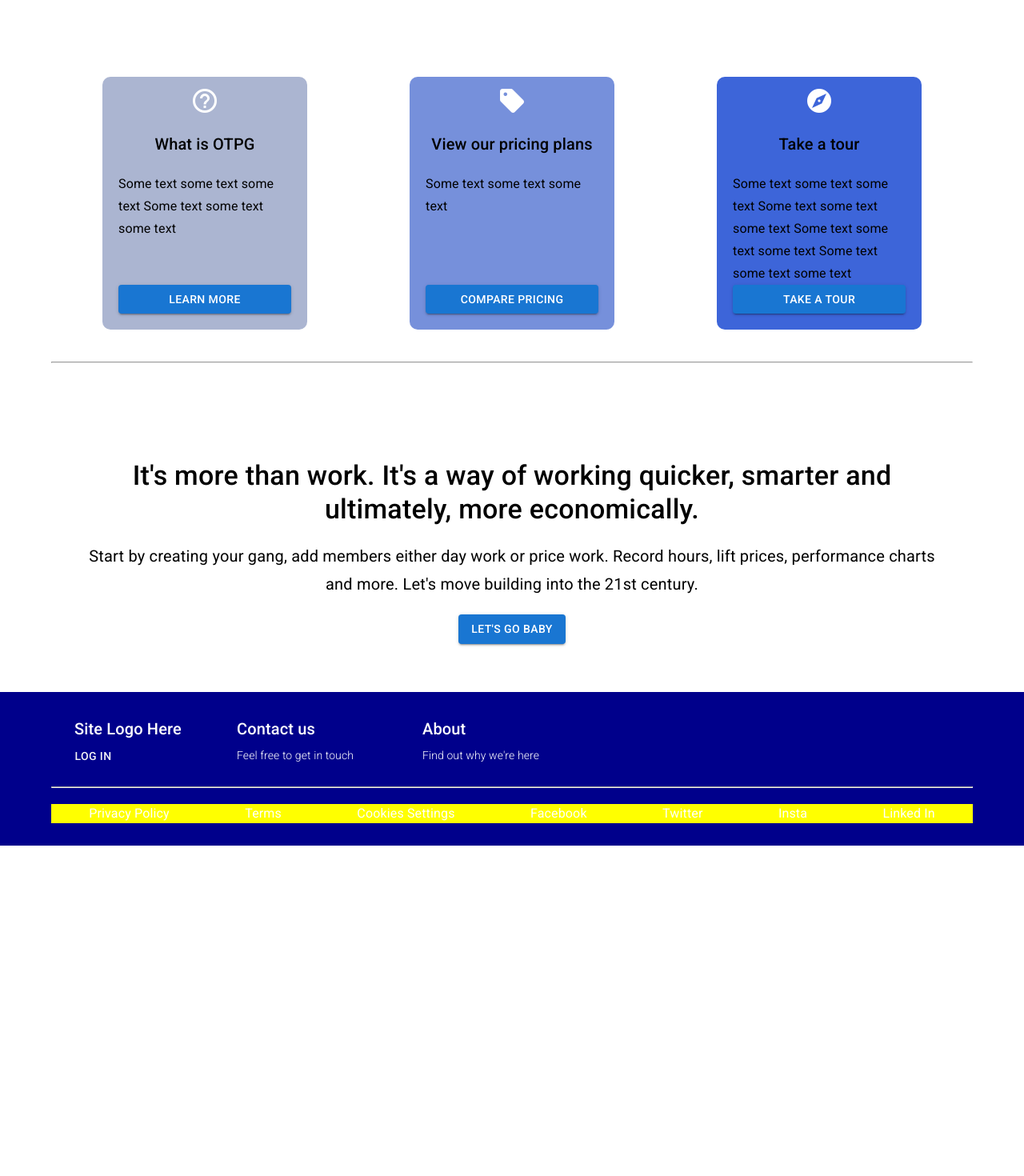
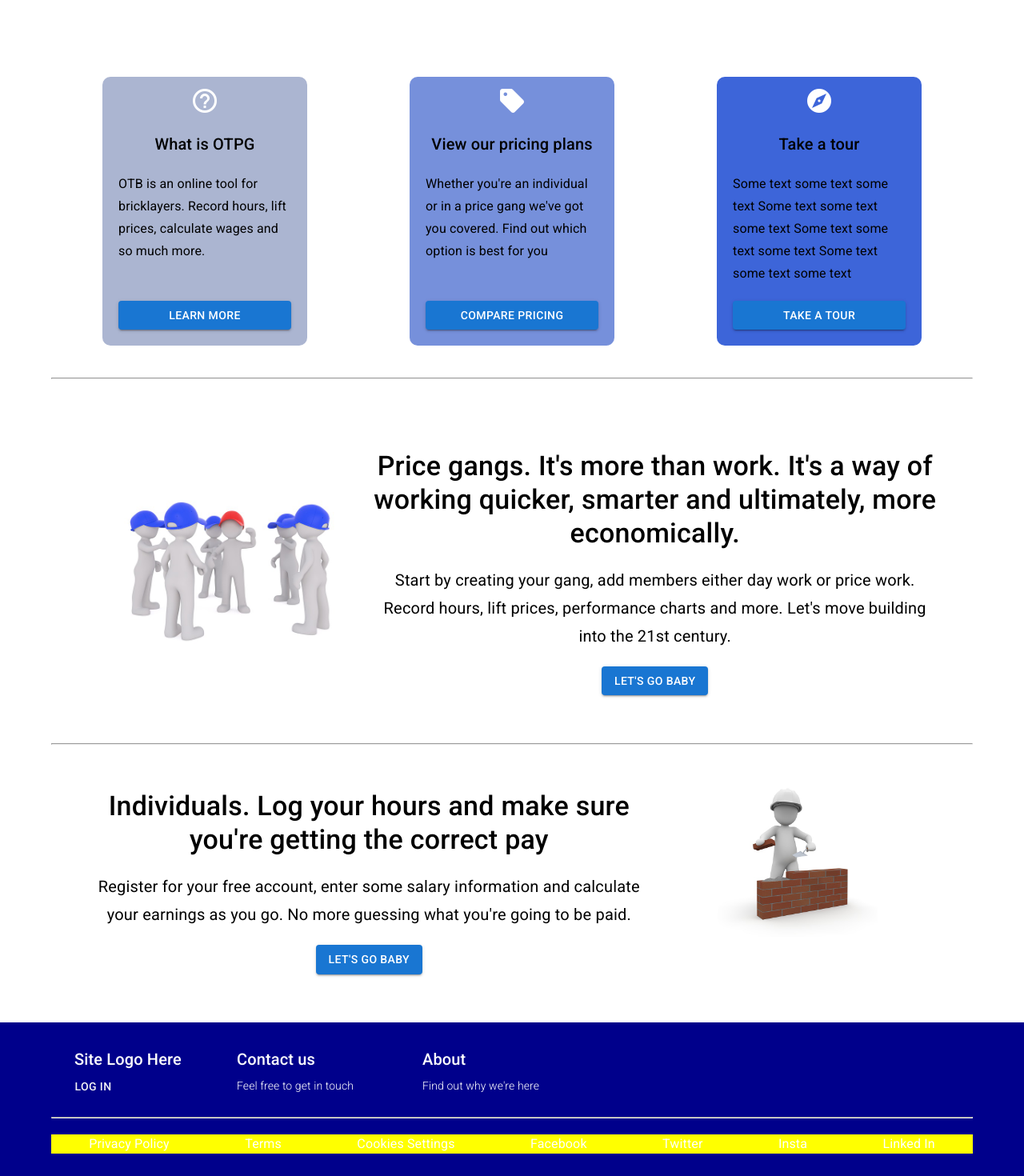
Before and after one commit to stalliardo/Trowel-Tech, a React (Create React App) app: page / in a window 1280 px wide. Shown: the part 496-1966 px from the top of the page at 80% size. Before the commit the page ends 1553 px from the top, so only its background shows below. Built offline with nearby package versions, Linux system fonts and the light colour scheme; no server answers.

Commit message:
Adding breakpoints to landingPage elements

```diff
--- a/src/components/landingPage/LandingPage.js
+++ b/src/components/landingPage/LandingPage.js
@@ -5,6 +5,8 @@ import CardActions from '@mui/material/CardActions';
 import CardContent from '@mui/material/CardContent';
 import Button from '@mui/material/Button';
 import image from '../../images/meeting.jpg'
+import gangImage from '../../images/gang.jpg'
+import individualImage from '../../images/individual.jpg'
 
 import React from 'react'
 import { useNavigate } from 'react-router-dom';
@@ -43,9 +45,9 @@ const LandingPage = () => {
   return (
     <div>
       <Container maxWidth="lg">
-        <Grid container sx={{ paddingX: { sm: "20px", md: "40px"}}}>
+        <Grid container sx={{ paddingX: { sm: "20px", md: "40px" }, flexDirection: {xs: "column-reverse", md: "row"} }}>
           <Grid item container md={8}>
-            <Typography variant='h3' fontWeight="500" textAlign="left" sx={{ paddingTop: "5rem" }}>Only Trades Price Gang helps modernize the way you work!</Typography>
+            <Typography variant='h3' fontWeight="500" sx={{ paddingTop: {md: "5rem", xs: "0"}, textAlign: {sm: "center", md: "left"} }}>Only Trades - Bricklayers helps modernize the way you work!</Typography>
             <Typography textAlign="left" variant="subtitle1" fontSize="22px" mt="20px">Collaborate, manage, and save precious time. Just because you work on site doesn't mean you can't utilize the power of todays technology.</Typography>
             <Button variant='contained' sx={{ mt: "20px" }} onClick={onGoToSignUp}>Sign up for free</Button>
           </Grid>
@@ -58,7 +60,7 @@ const LandingPage = () => {
           <PromptCard
             backgroundColor="#abb5d1"
             buttonText="Learn more"
-            text="Some text some text some text Some text some text some text"
+            text="OTB is an online tool for bricklayers. Record hours, lift prices, calculate wages and so much more."
             title="What is OTPG"
             icon="help_outlined"
             clickHandler={onLearnMoreClicked}
@@ -66,7 +68,7 @@ const LandingPage = () => {
           <PromptCard
             backgroundColor="#7690db"
             buttonText="Compare Pricing"
-            text="Some text some text some text"
+            text="Whether you're an individual or in a price gang we've got you covered. Find out which option is best for you"
             title="View our pricing plans"
             icon="sell_outlined"
             clickHandler={onPricingPlansClicked}
@@ -81,20 +83,70 @@ const LandingPage = () => {
           />
         </Grid>
         <hr style={{ margin: "40px 0" }} />
-        <Grid container sx={{ paddingX: { sm: "20px", md: "40px"}}} justifyContent="space-between">
-          <Typography variant='h4' fontWeight="500" textAlign="center" sx={{ paddingTop: "5rem" }}>It's more than work. It's a way of working quicker, smarter and ultimately, more economically.</Typography>
-          <Typography variant="subtitle1" fontSize="20px" mt="20px">Start by creating your gang, add members either day work or price work. Record hours, lift prices, performance charts and more. Let's move building into the 21st century.</Typography>
-          <Container>
-            <Button variant='contained' sx={{ mt: "20px" }} onClick={onGoToSignUp}>Let's go baby</Button>
-          </Container>
+
+
+
+
+
+
+        {/* Price gang container */}
+        <Grid container sx={{ paddingX: { sm: "20px", md: "40px" }, flexDirection: {xs: "column", md: "row"} }} justifyContent="space-between" alignItems="center">
+
+
+          <Grid item md={4}>
+            <img src={gangImage} height={300} width={300} alt="meeting.jpg" style={{ marginTop: "-40px" }} />
+          </Grid>
+
+          <Grid item md={8}>
+            <Typography variant='h4' fontWeight="500" textAlign="center" sx={{ paddingTop: "3rem" }}>Price gangs. It's more than work. It's a way of working quicker, smarter and ultimately, more economically.</Typography>
+            <Typography variant="subtitle1" fontSize="20px" mt="20px">Start by creating your gang, add members either day work or price work. Record hours, lift prices, performance charts and more. Let's move building into the 21st century.</Typography>
+            <Container>
+              <Button variant='contained' sx={{ mt: "20px" }} onClick={onGoToSignUp}>Let's go baby</Button>
+            </Container>
+          </Grid>
         </Grid>
+
+
+        <hr style={{ margin: "60px 0 40px" }} />
+
+        {/* individual container */}
+        <Grid container sx={{ paddingX: { sm: "20px", md: "40px" }, flexDirection: { xs: "column-reverse", md: "row"} }} justifyContent="space-between">
+
+
+
+
+          <Grid item md={8}>
+            <Typography variant='h4' fontWeight="500" textAlign="center" sx={{ paddingTop: "1rem" }}>Individuals. Log your hours and make sure you're getting the correct pay </Typography>
+            <Typography variant="subtitle1" fontSize="20px" mt="20px">Register for your free account, enter some salary information and calculate your earnings as you go. No more guessing what you're going to be paid.</Typography>
+            <Container>
+              <Button variant='contained' sx={{ mt: "20px" }} onClick={onGoToSignUp}>Let's go baby</Button>
+            </Container>
+          </Grid>
+
+
+          <Grid item md={4}>
+            <img src={individualImage} height={200} width={200} alt="meeting.jpg" style={{ marginTop: "0px" }} />
+          </Grid>
+        </Grid>
+
+
+
+
+
+
+
       </Container>
+
+
+
+
+      {/* Footer */}
       <Box component="div" sx={{ background: "darkblue", height: "12rem", width: "100%", mt: "60px" }}>
         <Container maxWidth="lg" sx={{ height: "inherit", pt: "30px" }}>
           <Grid container>
             <Grid item container sx={{ mr: "40px" }} xs={12} md={2} flexDirection="column">
               <Typography color="white" variant='h6'>Site Logo Here</Typography>
-              <Button sx={{color: "whitesmoke", width: "105px"}}>Log in</Button>
+              <Button sx={{ color: "whitesmoke", width: "105px" }}>Log in</Button>
             </Grid>
             <Grid item container sx={{ mr: "40px" }} xs={12} md={2}>
               <Typography color="white" variant='h6'>Contact us</Typography>
@@ -106,9 +158,14 @@ const LandingPage = () => {
             </Grid>
           </Grid>
 
+
+
+
+
+
           <hr style={{ margin: "20px 0" }} />
 
-          <Grid container justifyContent="space-around" sx={{backgroundColor: {xs: "red", xl: "green", md: "yellow"}}}>
+          <Grid container justifyContent="space-around" sx={{ backgroundColor: { xs: "red", xl: "green", md: "yellow" } }}>
             <Typography color="white">Privacy Policy</Typography>
             <Typography color="white">Terms</Typography>
             <Typography color="white">Cookies Settings</Typography>
--- a/src/components/landingPage/PromptCard.js
+++ b/src/components/landingPage/PromptCard.js
@@ -17,8 +17,8 @@ const PromptCard = (props) => {
         }}>
                 <Container><Icon fontSize='large' sx={{ color: "white" }}>{props.icon}</Icon></Container>
                 <Typography variant='h6' fontWeight="500" textAlign="center" sx={{ paddingTop: "1rem" }}>{props.title}</Typography>
-                <Typography textAlign="left" variant="subtitle1" fontSize="16px" mt="20px">{props.text}</Typography>
-                <Button variant='contained' sx={{ mt: "20px", marginTop: "auto" }} onClick={props.clickHandler}>{props.buttonText}</Button>
+                <Typography textAlign="left" variant="subtitle1" fontSize="16px" mt="20px" mb="20px">{props.text}</Typography>
+                <Button variant='contained' sx={{ marginTop: "auto" }} onClick={props.clickHandler}>{props.buttonText}</Button>
 
         </Grid>
     )
```
Also changed, not shown: src/images/gang.jpg (added), src/images/individual.jpg (added).
